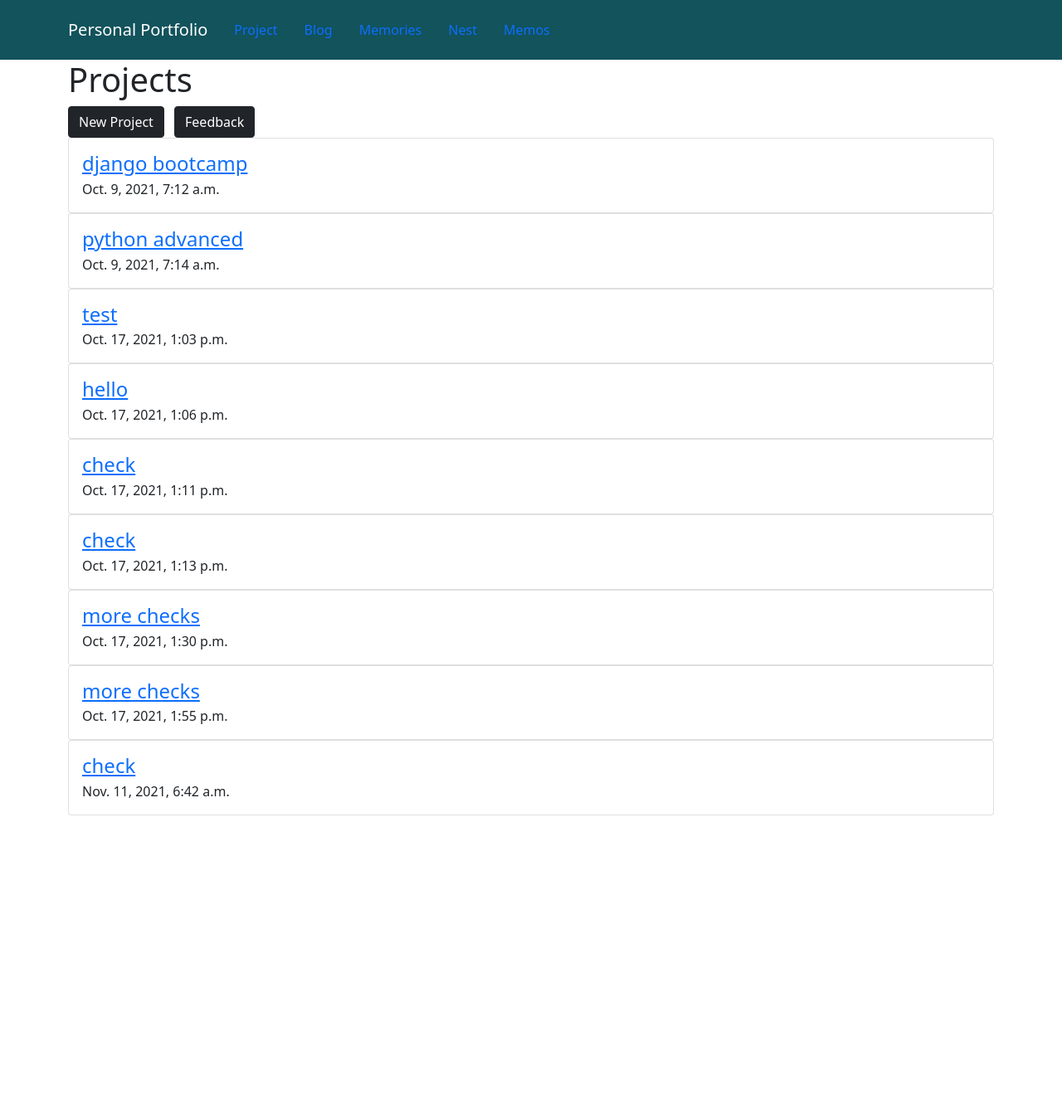
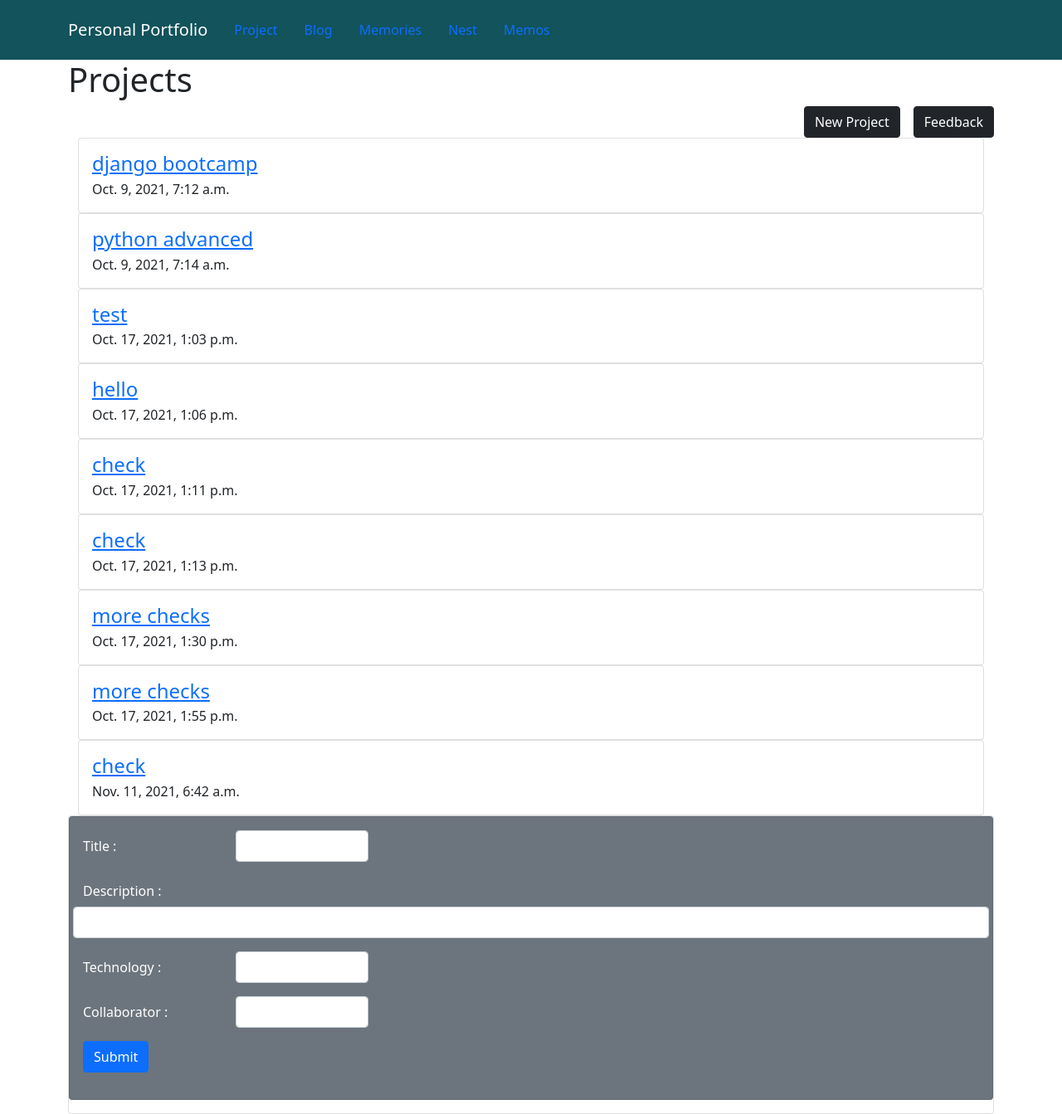
Before and after one commit to root-chairmonkey/personal-portfolio, a Django app: template projects/templates/project_index.html in a window 1280 px wide. Shown: the whole page at 83% size. Before the commit the page ends 983 px from the top, so only its background shows below. Run offline with Django 3.2, Linux system fonts and the light colour scheme; the template is opened without the code that fills it: values that come from a table or form of the project are taken from there, others are empty; data comes from the database, SQL or seed files in the repository; some libraries are stand-ins or nearby versions.

Commit message:
update to project_index.html

```diff
--- a/projects/forms.py
+++ b/projects/forms.py
@@ -1,8 +1,20 @@
 from django import forms
+from django.db.models.base import Model
+from django.forms import fields, widgets
 from django.utils import timezone
+from .models import Project
 
-class ProjectForm(forms.Form):
-    title = forms.CharField(max_length=100)
-    description = forms.CharField(widget=forms.Textarea)
-    technology = forms.ChoiceField(choices=(("tech", "tech"),))
-    collaborator = forms.CharField(max_length=100)
+class ProjectForm(forms.ModelForm):
+    class Meta:
+        model = Project
+        fields = ['title', 'description', 'technology', 'collaborator']
+        widgets = {
+            'title': forms.TextInput(attrs={'class': 'form-control', 'id': 'titleid'}),
+            'description': forms.TextInput(attrs={'class': 'form-control', 'id': 'descriptionid'}),
+            'technology' : forms.TextInput(attrs={'class': 'form-control', 'id': 'technologyid'}),
+            'collaborator': forms.TextInput(attrs={'class': 'form-control', 'id': 'collaboratorid'}),
+        }
+    #title = forms.CharField(max_length=100)
+    #description = forms.CharField(widget=forms.Textarea)
+    #technology = forms.ChoiceField(choices=(("tech", "tech"),))
+    #collaborator = forms.CharField(max_length=100)
--- a/projects/templates/project_index.html
+++ b/projects/templates/project_index.html
@@ -1,7 +1,16 @@
 {% extends "base.html" %}
 {% load static %}
 {% block page_content %}
-<h1> Projects </h1
+<!DOCTYPE html>
+<html lang="en">
+<head>
+    <meta charset="UTF-8">
+    <meta http-equiv="X-UA-Compatible" content="IE=edge">
+    <meta name="viewport" content="width=device-width, initial-scale=1.0">
+    <title>Document</title>
+</head>
+<body>
+<h1> Projects </h1>
 
 <div class="d-grid gap-2 d-md-flex justify-content-md-end">
     <a href="{% url 'project_create' %}" class="btn btn-dark me-md-2"> New Project </a>
@@ -19,4 +28,31 @@
   {% endfor %}
 </div>
 
+<div class="card">
+  <div class="card text-white bg-secondary mb-3">
+  <div class="card-body">
+      <form method="post">
+      {% csrf_token %}
+      <div class="row mb-3">
+          <label class="col-sm-2 col-form-label"> Title :</label>
+          <div class="col-sm-2"> {{form.title}} </div>
+      </div>
+      <div class="row mb-3">
+          <label for="exampleFormControlTextarea1" class="col-sm-2 col-form-label"> Description :</label>
+          {{ form.description}}
+      </div>
+      <div class="row mb-3">
+          <label for="exampleFormControlInput1" class="col-sm-2 col-form-label"> Technology :</label>
+          <div class="col-sm-2"> {{form.technology}} </div>
+      </div>
+      <div class="row mb-3">
+          <label for="exampleFormControlInput1" class="col-sm-2 col-form-label"> Collaborator :</label>
+          <div class="col-sm-2"> {{ form.collaborator}} </div>
+      </div>
+      <button type="submit" class="btn btn-primary"> Submit </button>
+      </form>
+  </div>
+  </div>
+  </div
+</body>
 {% endblock %}
```
